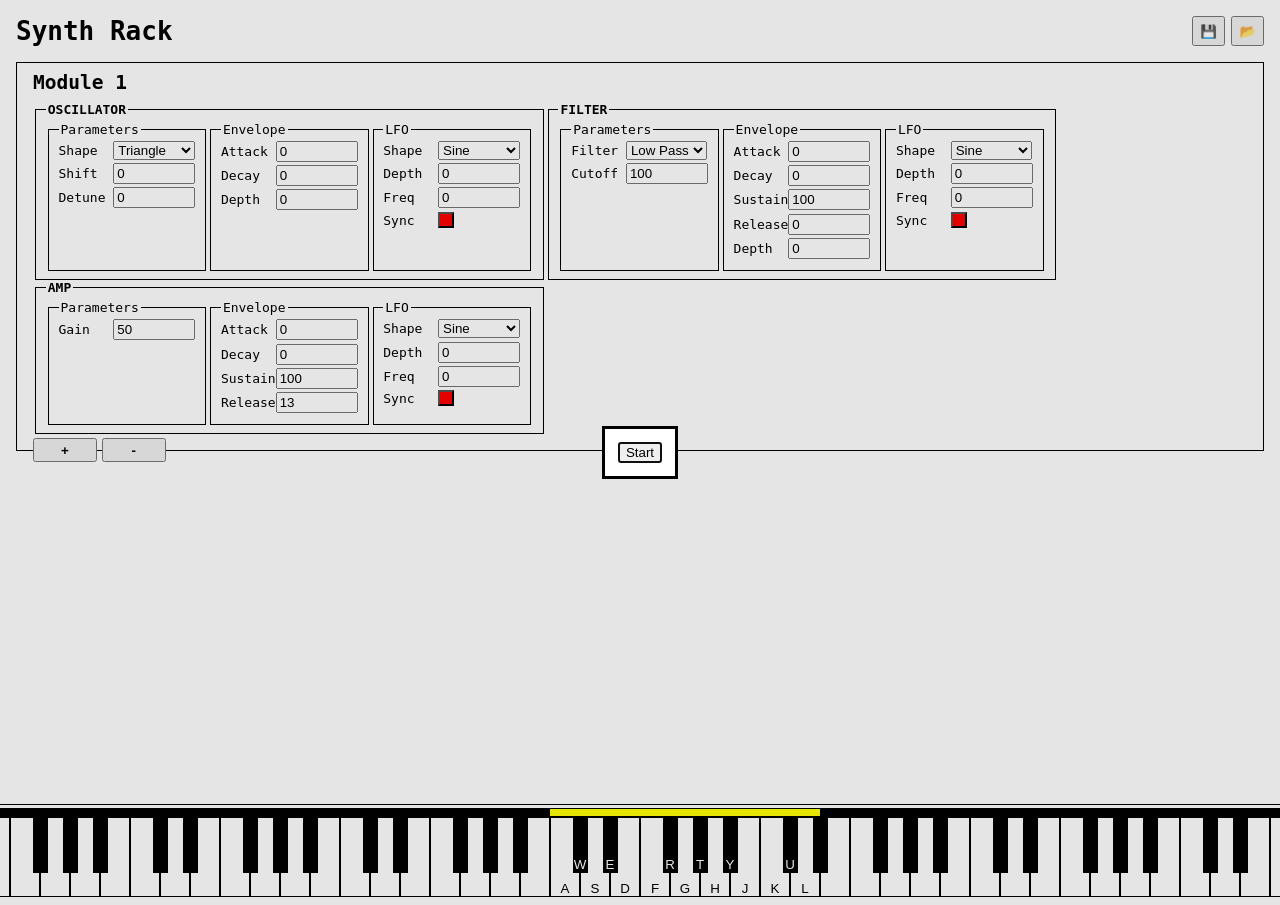
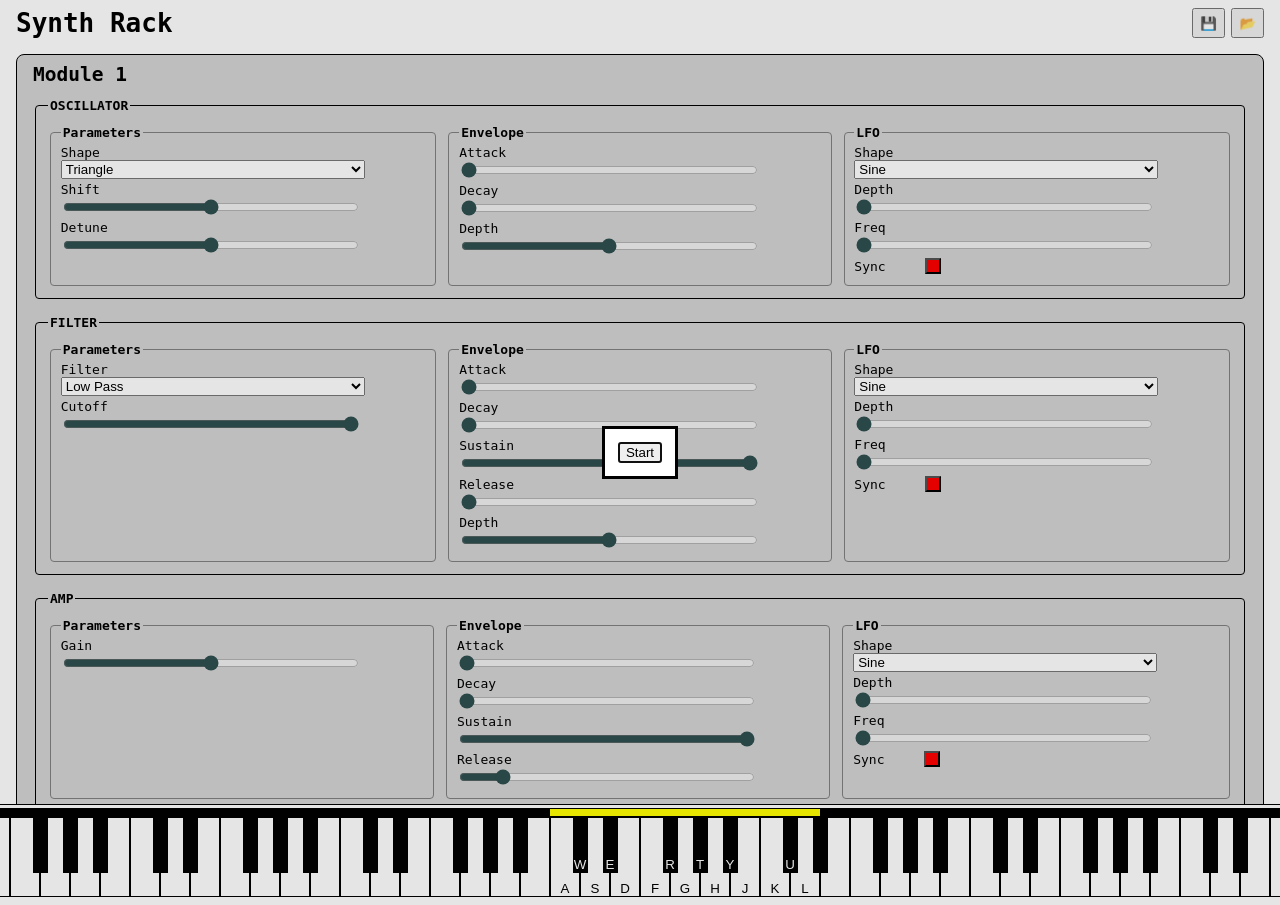
Before and after one commit to CalumRaine/Synth, a PHP site: page / in a window 1280 px wide. Run offline with PHP 8.4, Linux system fonts and the light colour scheme.

Commit message:
Improve appearance

```diff
--- a/index.css
+++ b/index.css
@@ -9,7 +9,7 @@ button {
 }
 
 div[is="synth-rack"] header {
-	margin: 1rem;
+	margin: 0.5rem 1rem 0rem 1rem;
 	display: flex;
 	flex-direction: row;
 	column-gap: 0.4rem;
--- a/modules/common/knobInput.js
+++ b/modules/common/knobInput.js
@@ -37,10 +37,10 @@ class KnobInput extends LabelledInput {
 		this.reflect = reflect;
 
 		this.input = this.appendChild(document.createElement("input"));
-		this.input.setAttribute("type", "number");
+		this.input.setAttribute("type", "range");
 		this.input.setAttribute("min", this.reflect ? -100 : 0);
 		this.input.setAttribute("max", 100);
-		this.input.setAttribute("step", 1);
+		this.input.setAttribute("step", 0.1);
 		this.input.setAttribute("value", knobPos);
 		this.input.setAttribute("title", "loading...");
 
--- a/modules/modules.css
+++ b/modules/modules.css
@@ -1,30 +1,42 @@
 form[is="synth-module"] {
 	position: relative;
-	display: flex;
-	flex-direction: row;
-	flex-wrap: wrap;
+	display: inline-flex;
+	flex-direction: column;
 	border: 1px solid black;
+	border-radius: 0.5rem;
+	margin: 1rem 1rem 2rem 1rem;
 	padding: 1rem;
-	margin: 1rem;
+	background-color: lightgrey;
 }
 
 form[is="synth-module"] h2 {
 	width: 100%;
-	margin: -0.5rem 0rem 0.5rem 0rem;
+	margin: -0.5rem 0rem 0.75rem 0rem;
+}
+
+form[is="synth-module"] fieldset {
+	border: 1px solid black;
+	border-radius: 0.25rem;
 }
 
 form[is="synth-module"] > fieldset {
 	display: flex;
 	flex-direction: row;
+	margin-bottom: 1rem;
+	padding: 0.75rem;
+	column-gap: 0.5rem;
+}
+
+form[is="synth-module"] fieldset legend {
+	font-weight: bold;
 }
 
 form[is="synth-module"] > fieldset > legend {
-	font-weight: bold;
 	text-transform: uppercase;
 }
 
-form[is="synth-module"] fieldset {
-	border: 1px solid black;
+form[is="synth-module"] fieldset fieldset {
+	border-color: grey;
 }
 
 form[is="synth-module"] fieldset div {
@@ -34,15 +46,18 @@ form[is="synth-module"] fieldset div {
 
 form[is="synth-module"] fieldset div label {
 	display: inline-block;
-	width: 7ch;
+	width: 9ch;
 }
 
 form[is="synth-module"] fieldset div select {
-	width: 11ch;
+	width: 41ch;
 }
 
 form[is="synth-module"] fieldset div input {
-	width: 10ch;
+	width: 40ch;
+	cursor: pointer;
+	vertical-align: middle;
+	accent-color: darkslategrey;
 }
 
 form[is="synth-module"] fieldset div select:focus,
```
Also changed, not shown: README.md, images/screenshot5.png (added).
